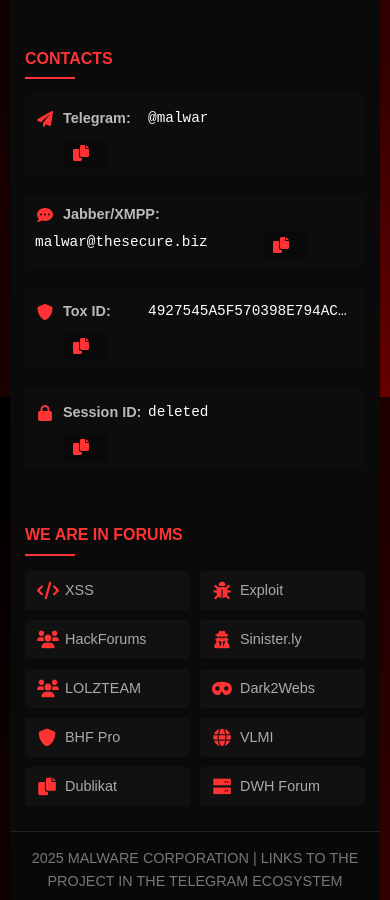
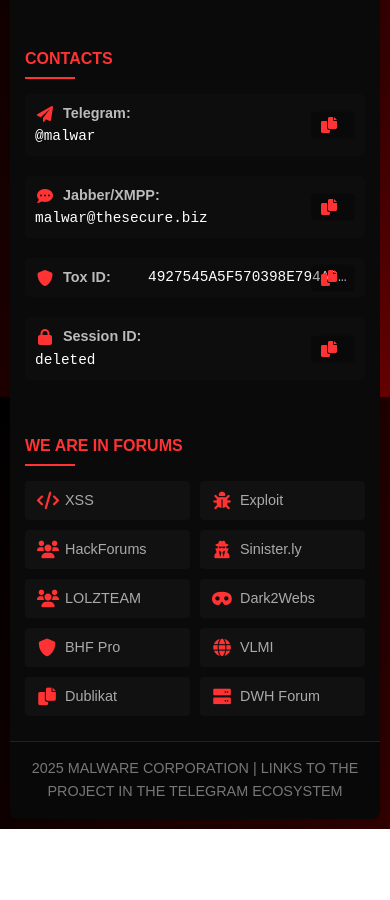
Before and after one commit to corplink/link, a plain HTML site: page index.html in a window 390 px wide. Shown: the part 9731-10631 px from the top of the page. After the commit the page ends 10560 px from the top, so only its background shows below. Drawn offline with Linux system fonts and the light colour scheme.

Commit message:
Update styles.css

```diff
--- a/styles.css
+++ b/styles.css
@@ -2328,17 +2328,32 @@ footer::before {
 
 @media (max-width: 768px) {
     .contact-item {
-        flex-wrap: wrap;
+        flex-wrap: nowrap;
+        position: relative;
+        padding: 8px 40px 8px 8px; /* Отступ справа для кнопок */
+        align-items: center;
     }
 
     .contact-buttons {
-        margin-left: 28px; /* Margin under icon */
-        margin-top: 5px;
+        position: absolute;
+        right: 10px;
+        top: 50%;
+        transform: translateY(-50%);
+        margin-left: 0;
+        margin-top: 0;
     }
 
     .contact-item .contact-value {
-        width: 100%;
-        margin: 5px 0;
+        margin: 0;
+        white-space: nowrap;
+        overflow: hidden;
+        text-overflow: ellipsis;
+        max-width: none;
+    }
+
+    .contact-label {
+        white-space: nowrap;
+        margin-right: 5px;
     }
 }
 
```
